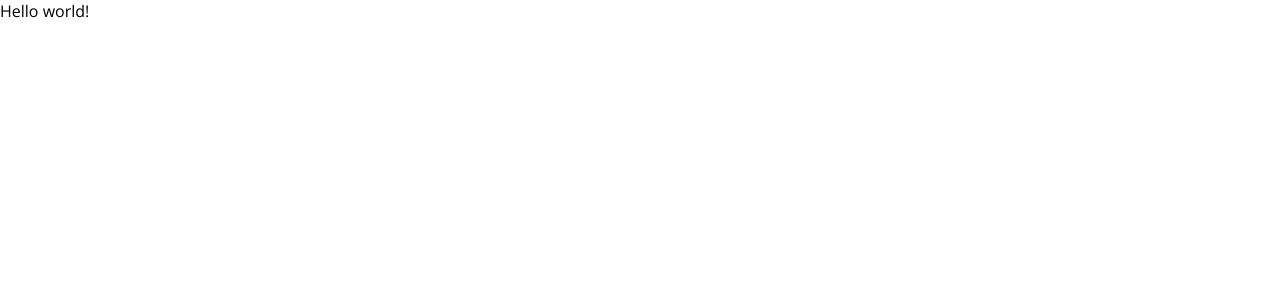
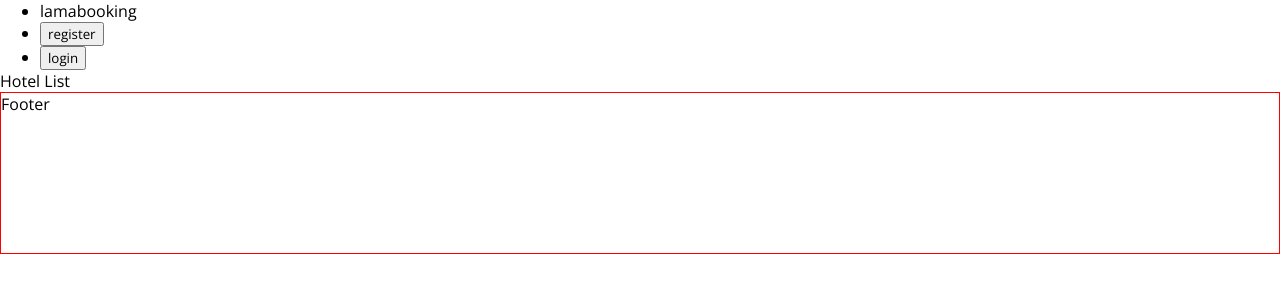
Before and after one commit to aoliadi/booking, a React (Create React App) app: page /hotels in a window 1280 px wide. Shown: the top 300 px of the page. Built offline with nearby package versions, Linux system fonts and the light colour scheme.

Commit message:
components and css starter files

```diff
--- a/src/App.js
+++ b/src/App.js
@@ -1,8 +1,20 @@
+// import { BrowserRouter as Router, Route, Switch } from "react-router-dom";
+import { BrowserRouter, Routes, Route } from "react-router-dom";
+import Home from "./pages/home/Home";
+import Hotel from "./pages/hotels/Hotel";
+import Navbar from "./components/Navbar/Navbar";
+import Footer from "./components/Footer/Footer";
+
 function App() {
   return (
-    <div>
-      Hello world!
-    </div>
+    <BrowserRouter>
+      <Navbar />
+      <Routes>
+        <Route path="/" element={<Home />}></Route>
+        <Route path="/hotels" element={<Hotel />}></Route>
+      </Routes>
+      <Footer />
+    </BrowserRouter>
   );
 }
 
--- /dev/null
+++ b/src/components/Footer/Footer.js
@@ -0,0 +1,7 @@
+import footer from "./footer.module.css";
+
+function Footer() {
+  return <div className={footer.container}>Footer</div>;
+}
+
+export default Footer;
--- /dev/null
+++ b/src/components/Footer/footer.module.css
@@ -0,0 +1,4 @@
+.container {
+  border: 1px solid red;
+  height: 20vh;
+}
--- /dev/null
+++ b/src/components/Navbar/Navbar.js
@@ -0,0 +1,21 @@
+import nav from "./navbar.module.css";
+
+const Navbar = () => {
+  return (
+    <div className={nav.container}>
+      <ul className={nav.list_container}>
+        <li className="">
+          <span className="logo logo--nav">lamabooking</span>
+        </li>
+        <li className="">
+          <button className="">register</button>
+        </li>
+        <li className="">
+          <button className="">login</button>
+        </li>
+      </ul>
+    </div>
+  );
+};
+
+export default Navbar;
--- /dev/null
+++ b/src/general.module.css
@@ -0,0 +1,20 @@
+.container {
+  /* border: 1px solid #000; */
+  width: 100%;
+  max-width: 1024px;
+  /* margin-left: auto; */
+  /* margin-right: auto; */
+  /* padding: 1.25rem 2.25rem; */
+}
+
+.flex {
+  display: flex;
+}
+
+.grid {
+  display: grid;
+}
+
+.logo {
+  font-weight: 500;
+}
--- /dev/null
+++ b/src/pages/home/Home.js
@@ -0,0 +1,5 @@
+const Home = () => {
+  return <div>Homepage</div>;
+};
+
+export default Home;
--- /dev/null
+++ b/src/pages/hotels/Hotel.js
@@ -0,0 +1,7 @@
+import React from "react";
+
+const Hotel = () => {
+  return <div>Hotel List</div>;
+};
+
+export default Hotel;
```
Also changed, not shown: src/index.js (+4 -4 lines), src/components/Navbar/navbar.module.css (added).
